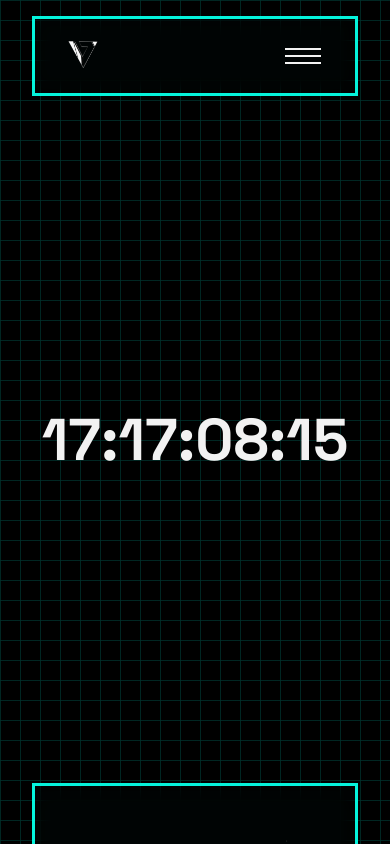
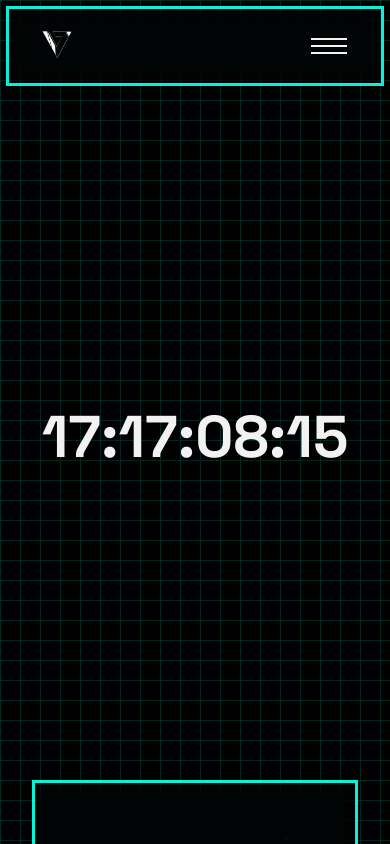
Before and after one commit to mhdafh7/vidyuth, a Next.js app: page / in a window 390 px wide. Shown: the top 844 px of the page. Built offline with nearby package versions, Linux system fonts and the light colour scheme.

Commit message:
style: updated margin

```diff
--- a/components/Navbar/Navbar.module.scss
+++ b/components/Navbar/Navbar.module.scss
@@ -25,6 +25,9 @@
     }
 
     @media (max-width: 619px) {
+        &{
+          margin: 0.4rem;
+        }
         .navItems,
         .ritLogo {
             display: none;
```
